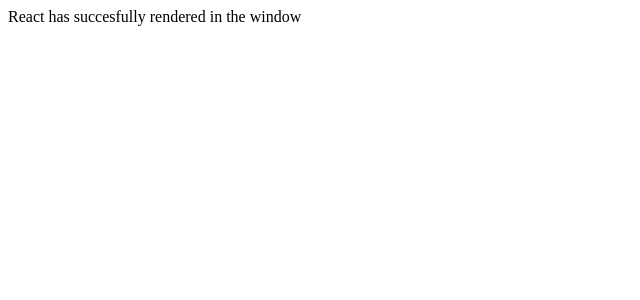
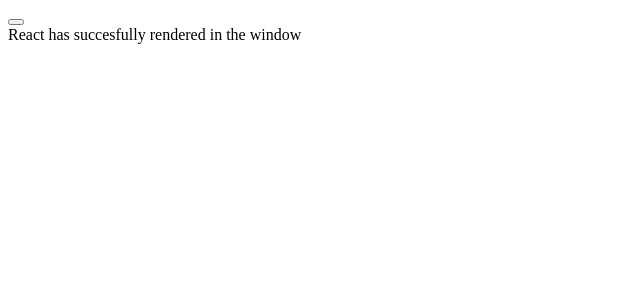
Before and after one commit to tweiss777/HandiReader, a React app: page / in a window 1280 px wide. Shown: the top 300 px of the page, without its empty margins (0-640 px from the left). Built offline with nearby package versions, Linux system fonts and the light colour scheme.

Commit message:
Added Interface folder to hold state and props for each component

```diff
--- a/src/App.tsx
+++ b/src/App.tsx
@@ -1,10 +1,12 @@
 // Import libraries and other created react components here below.
 import React from 'react';
 import ReactDOM from 'react-dom';
+import Container from './Container'
 // This is the root component where each component in our app will be nested.
 const Index = () => {
-
+    // Place your main container beneath the div tags
     return <div>
+        <Container />
         React has succesfully rendered in the window
     </div>
 }
--- /dev/null
+++ b/src/Container.tsx
@@ -0,0 +1,47 @@
+import React, {Component} from 'react';
+import IProps from './Interfaces/IProps';
+import IState from './Interfaces/IState';
+
+// our main container
+// Note: In typescript
+export default class Parent extends Component<IProps,IState>{
+    // handler: any;
+    constructor(props: IProps){
+        super(props);
+
+        // this binds the function
+        this.handler = this.handler.bind(this);
+
+        this.state = {
+            messageShown: false,
+        };
+
+    }
+
+    handler(){
+        const showMessage = this.state.messageShown? false: true;
+        this.setState({
+            messageShown: showMessage
+        })
+        console.log(this.state.messageShown);
+    }
+
+    render(){
+        return(
+            <Child doSomething={this.handler} />
+        )
+    }
+
+
+}
+
+class Child extends Component<IProps>{
+    render(){
+
+        return(
+           <div>
+               <button onClick={this.props.doSomething} />
+           </div>
+        )
+    }
+}
--- /dev/null
+++ b/src/Interfaces/IProps.ts
@@ -0,0 +1,3 @@
+export default interface IProps{
+    doSomething?: any
+}
--- /dev/null
+++ b/src/Interfaces/IState.ts
@@ -0,0 +1,3 @@
+export default interface IState {
+    messageShown:boolean
+}
```
